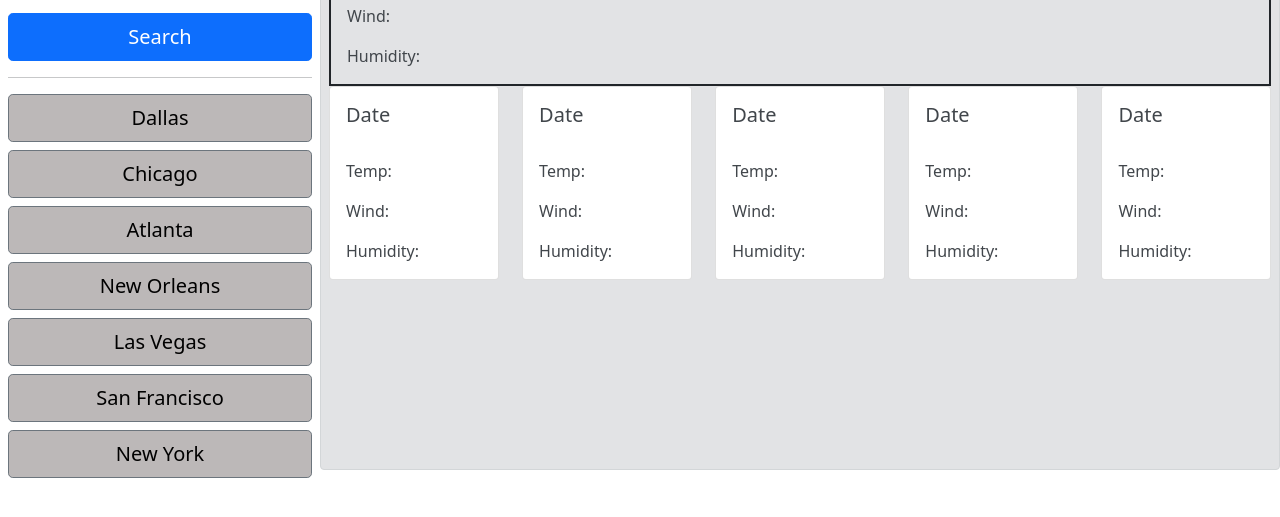
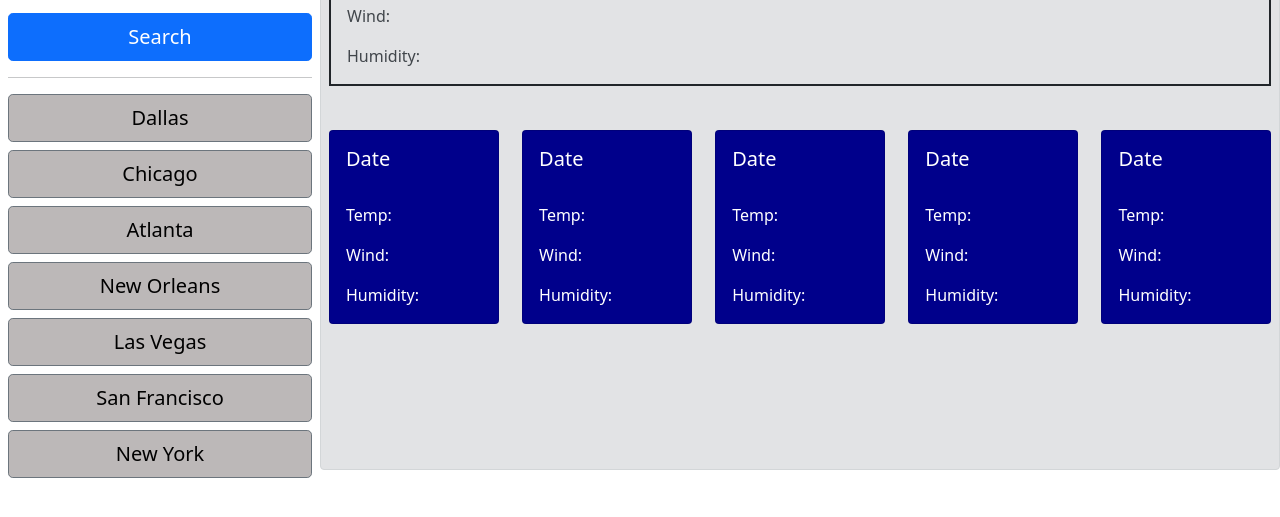
Before and after one commit to G6-2Flyy/weather-dashboard, a plain HTML site: page index.html in a window 1280 px wide. Shown: the part 197-714 px from the top of the page. Drawn offline with nearby package versions, Linux system fonts and the light colour scheme.

Commit message:
updated css

```diff
--- a/index.html
+++ b/index.html
@@ -69,7 +69,7 @@
             </div>
           </div>
 
-          <section id="five-day-container" class="d-flex justify-content-between">
+          <section id="five-day-container" class="d-flex justify-content-between h-50 align-items-center bg-blue">
               <div class="card" style="width: 18%">
                 <div class="card-body">
                     <h5 id="date-out-1-day" class="card-title">Date</h5>
--- a/styles.css
+++ b/styles.css
@@ -11,3 +11,8 @@ header {
     flex-direction: row;
     justify-content: space-evenly;
 }
+
+.card {
+    background-color: darkblue;
+    color: white;
+}
```
